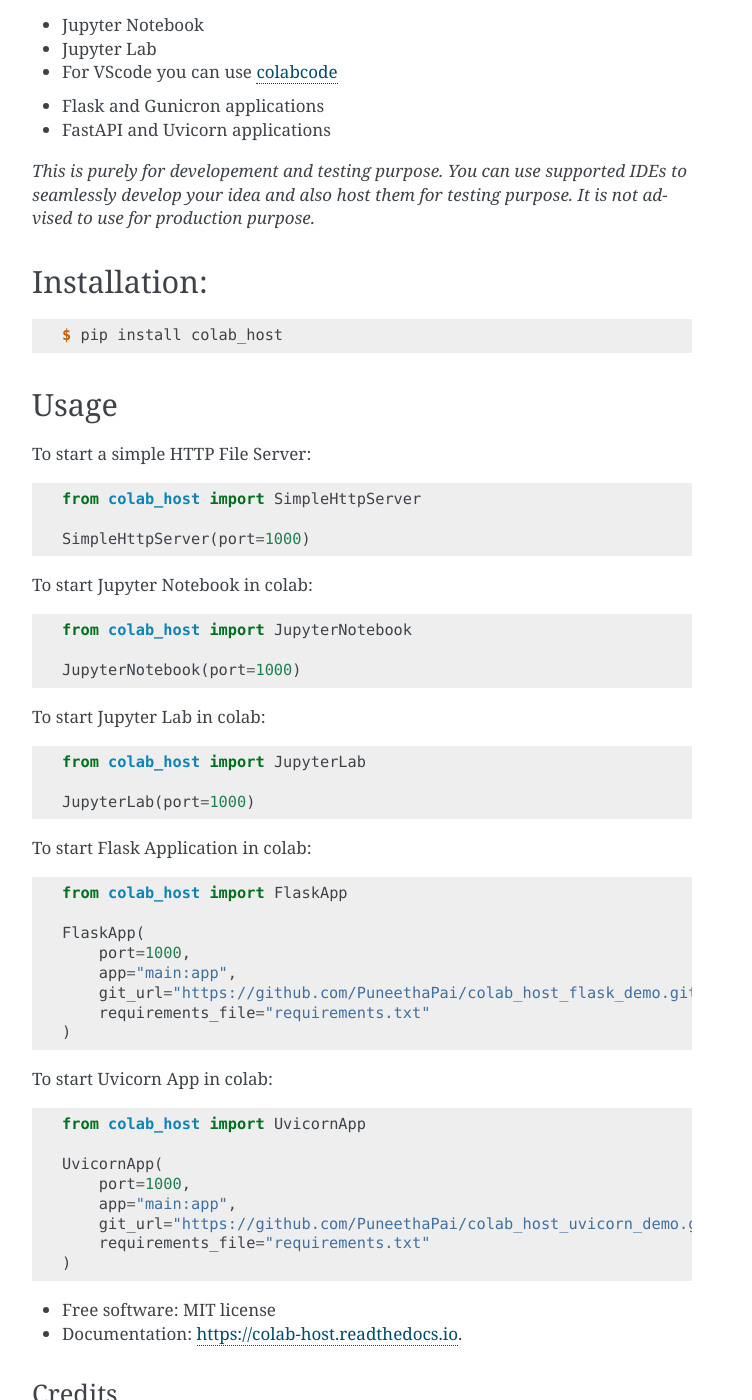
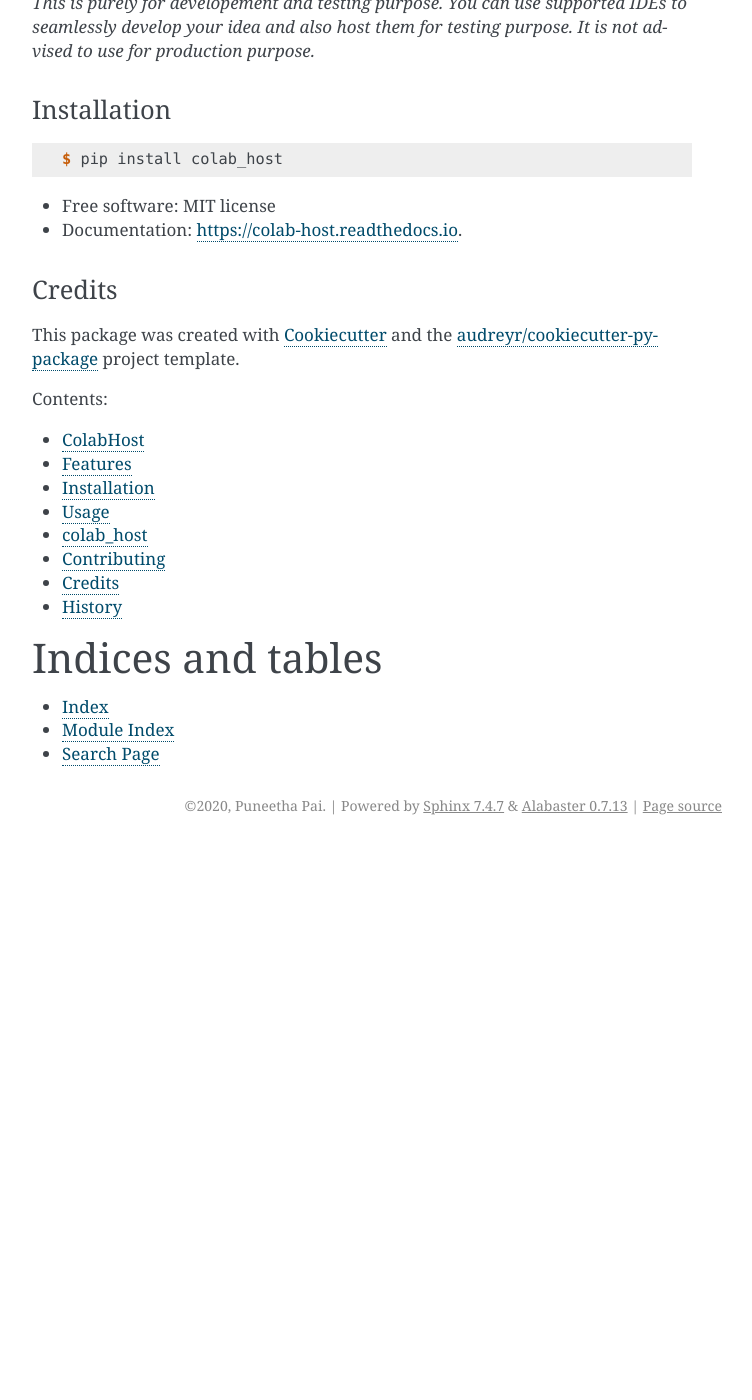
Before and after one commit to PuneethaPai/colab_host, a Sphinx documentation site: the page built from docs/index.rst, in a window 1280 px wide and 1400 px high, scrolled down 865 px. Shown: the whole window, without its empty margins (388-1140 px from the left). Built offline with Sphinx 7.4.7, drawn with Linux system fonts in a browser that asks for light colours; after the commit the page ends 1710 px from its top, so only the background shows below that; some of the changed text lies outside the part shown.

Commit message:
Update doc structure

```diff
--- a/README.rst
+++ b/README.rst
@@ -28,18 +28,18 @@
 Inspired from `Abhishek Thakur <https://github.com/abhishekkrthakur/>`_, and his work on `colab code <https://github.com/abhishekkrthakur/colabcode>`_ this package extends the idea.
 
 =========
-Features:
+Features
 =========
 
 Supported IDEs:
-~~~~~~~~~~~~~~
+---------------
 
 * Jupyter Notebook
 * Jupyter Lab
 * For VScode you can use `colabcode <https://github.com/abhishekkrthakur/colabcode>`_
 
 Supported Applications:
-~~~~~~~~~~~~~~~~~~~~~~
+-----------------------
 
 * Flask and Gunicron applications
 * FastAPI and Uvicorn applications
@@ -47,15 +47,13 @@
 *This is purely for developement and testing purpose. You can use supported IDEs to seamlessly develop your idea and also host them for testing purpose.*
 *It is not advised to use for production purpose.*
 
-=============
-Installation:
-=============
+
+Installation
+------------
 .. code-block:: console
 
     $ pip install colab_host
 
-
-.. include:: usage.rst
 
 * Free software: MIT license
 * Documentation: https://colab-host.readthedocs.io.
--- a/docs/index.rst
+++ b/docs/index.rst
@@ -1,5 +1,7 @@
 Welcome to ColabHost's documentation!
 ======================================
+
+.. include:: ../README.rst
 
 .. toctree::
    :maxdepth: 1
@@ -13,9 +15,6 @@
    authors
    history
 
-.. include:: ../README.rst
-
-
 Indices and tables
 ==================
 * :ref:`genindex`
```
Also changed, not shown: 1 other file.
